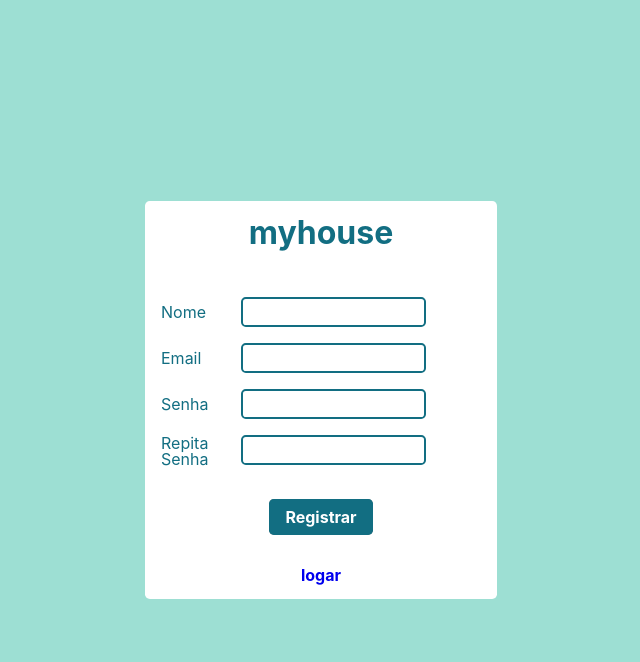
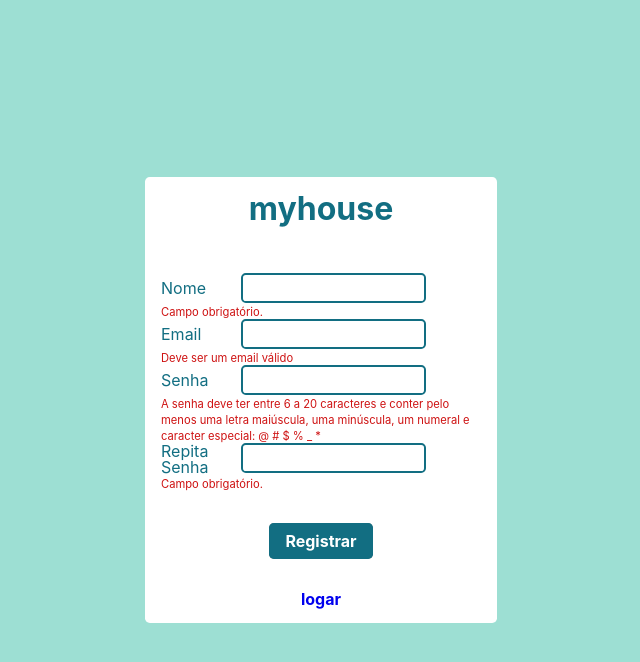
Before and after one commit to LeeJunNakao/myhouse-frontend, a Vue app: page /register in a window 1280 px wide. Both pictures are taken after a click on the button "Registrar". Shown: the top 662 px of the page, without its empty margins (319-959 px from the left). Built offline with nearby package versions, Linux system fonts and the light colour scheme; no server answers.

Commit message:
feat: implement form validation in register page

```diff
--- /dev/null
+++ b/src/functions/setter/index.ts
@@ -0,0 +1,6 @@
+/* eslint-disable max-len */
+import { Attribute } from '@/protocols/composition';
+
+export const setAttribute = (attributes: {[key:string]: Attribute}, key: string, value: string | number): void => {
+  attributes[key].value = value;
+};
--- a/src/functions/validators/form-validators.ts
+++ b/src/functions/validators/form-validator/form-validator.ts
@@ -7,6 +7,7 @@ interface Data {
 interface Config {
   required?: boolean,
   type?: string,
+  callback?: () => string,
 }
 
 interface AttributesConfig {
@@ -35,7 +36,7 @@ class FormValidator {
       this.fields = fields;
       this.fieldsKeys = Object.keys(this.fields);
       this.errors = errors;
-      if (config) this.applyConfig(config);
+      this.applyConfig(config);
     }
 
     private applyConfig(config: AttributesConfig | null): void {
@@ -44,11 +45,12 @@ class FormValidator {
     }
 
     private setRequiredFields(): void {
-      if (this.config) {
-        const fields = Object.keys(this.config);
-        this.requiredFields = fields.filter((field) => this.config && this.config[field].required);
-        this.groupFieldsByType();
-      }
+      const notRequiredFileds = this.fieldsKeys.filter((field) => {
+        if (this.config && this.config[field]) return this.config[field].required === false;
+        return false;
+      });
+      this.requiredFields = this.fieldsKeys.filter((field) => !notRequiredFileds.includes(field));
+      this.groupFieldsByType();
     }
 
     private groupFieldsByType(): void {
@@ -88,7 +90,6 @@ class FormValidator {
       if (field) {
         const regex = new RegExp(/((?=.*\d)(?=.*[a-z])(?=.*[A-Z])(?=.*[@#_*$%]).{6,20})/);
         const match = field.value.match(regex);
-        console.log(match);
         if (!match) this.errors.value[key] = 'A senha deve ter entre 6 a 20 caracteres e conter pelo menos uma letra maiúscula, uma minúscula, um numeral e caracter especial: @ # $ % _ *';
       }
     }
@@ -102,9 +103,26 @@ class FormValidator {
       });
     }
 
-    validate(): void {
+    private validateCallbacks(): void {
+      const filterFields = (key: string): boolean => {
+        if (this.config && this.config[key] && this.config[key].callback) return true;
+        return false;
+      };
+      const fields = this.fieldsKeys.filter(filterFields);
+      fields.forEach((field) => {
+        const callback = this.config && this.config[field] && this.config[field].callback;
+        if (callback) {
+          const messageError = callback();
+          if (messageError) this.errors.value[field] = messageError;
+        }
+      });
+    }
+
+    validate(): boolean {
       this.validateRequiredFields();
       this.validateTypes();
+      this.validateCallbacks();
+      return this.fieldsKeys.some((field) => this.errors.value[field]);
     }
 }
 
--- /dev/null
+++ b/src/functions/validators/form-validator/index.ts
@@ -0,0 +1,3 @@
+import FormValidator from './form-validator';
+
+export default FormValidator;
--- a/src/views/Auth/Login.vue
+++ b/src/views/Auth/Login.vue
@@ -31,7 +31,8 @@ import { computed, ref } from 'vue';
 import { useStore } from 'vuex';
 import { Attribute } from '@/protocols/composition';
 import Auth from '@/functions/auth';
-import FormValidator from '@/functions/validators/form-validators';
+import { setAttribute as setter } from '@/functions/setter';
+import FormValidator from '@/functions/validators/form-validator';
 import { translateError } from '@/functions/translator';
 import * as authService from '@/services/auth';
 import Input from '@/components/Inputs';
@@ -47,7 +48,7 @@ export default {
     ErrorMessage,
     Loading,
   },
-  setup() {
+  setup(): { [key: string ]: any} {
     const store = useStore();
     const auth = new Auth(store);
 
@@ -57,12 +58,16 @@ export default {
 
     const formErrors = ref({ email: null, password: null, response: null });
     const attributes: { [index: string]: Attribute } = { email, password };
-    // eslint-disable-next-line max-len
-    const formValidator = new FormValidator(attributes, formErrors, { email: { required: true, type: 'email' }, password: { required: true, type: 'password' } });
-
-    const setAttribute = (attribute: string, value: string): void => {
-      attributes[attribute].value = value;
-    };
+    const formValidator = new FormValidator(attributes, formErrors, {
+      email: {
+        required: true,
+        type: 'email',
+      },
+      password: {
+        required: true,
+        type: 'password',
+      },
+    });
 
     const hasFormError = computed(() => {
       const errors = Object.values(formErrors.value);
@@ -90,6 +95,8 @@ export default {
       }
     };
 
+    const setAttribute = (key: string, value: string) => setter(attributes, key, value);
+
     return {
       email,
       password,
--- a/src/views/Auth/Register.vue
+++ b/src/views/Auth/Register.vue
@@ -1,20 +1,98 @@
 <template>
-  <Layout buttonText="Registrar" footerPath="/" footerText="logar">
-    <Input label="Nome" />
-    <Input label="Email" />
-    <Input label="Senha" />
-    <Input label="Repita Senha" />
+  <Layout buttonText="Registrar" footerPath="/" footerText="logar" :handleSubmit="register">
+    <Input
+      label="Nome"
+      :value="name"
+      :setValue="(value) => setAttribute('name', value)"
+    />
+    <ErrorMessage v-if="formErrors.name" :message="formErrors.name" />
+    <Input
+      label="Email"
+      :value="email"
+      :setValue="(value) => setAttribute('email', value)"
+    />
+    <ErrorMessage v-if="formErrors.email" :message="formErrors.email" />
+    <Input
+      label="Senha"
+      :value="password"
+      type="password"
+      :setValue="(value) => setAttribute('password', value)"
+    />
+    <ErrorMessage v-if="formErrors.password" :message="formErrors.password" />
+    <Input
+      label="Repita Senha"
+      type="password"
+      :value="repeatPassword"
+      :setValue="(value) => setAttribute('repeatPassword', value)"
+    />
+    <ErrorMessage v-if="formErrors.repeatPassword" :message="formErrors.repeatPassword" />
   </Layout>
 </template>
 
-<script>
+<script lang="ts">
+import { ref } from 'vue';
+import { setAttribute as setter } from '@/functions/setter';
+import * as authService from '@/services/auth';
+import FormValidator from '@/functions/validators/form-validator';
 import Input from '@/components/Inputs';
+import ErrorMessage from '@/components/Layout/ErrorMessage.vue';
 import Layout from './Layout.vue';
 
 export default {
   components: {
     Layout,
     Input,
+    ErrorMessage,
+  },
+  setup(): { [key: string ]: any} {
+    const name = ref('');
+    const email = ref('');
+    const password = ref('');
+    const repeatPassword = ref('');
+    const attributes = {
+      name, email, password, repeatPassword,
+    };
+    const formErrors = ref({
+      name: null, email: null, password: null, repeatPassword: null,
+    });
+
+    const verifyPasswords = (): string => {
+      if (password.value !== repeatPassword.value) return 'Deve estar igual a senha.';
+      return '';
+    };
+    const formValidator = new FormValidator(attributes, formErrors, {
+      email: {
+        type: 'email',
+      },
+      password: {
+        type: 'password',
+      },
+      repeatPassword: {
+        callback: verifyPasswords,
+      },
+    });
+
+    const register = async (): Promise<void> => {
+      const hasError = formValidator.validate();
+      if (!hasError) {
+        try {
+          const { token } = await authService.register({
+            name: name.value,
+            email: email.value,
+            password: password.value,
+          });
+          console.log(token);
+        } catch (error) {
+          console.log(error.response.data);
+        }
+      }
+    };
+
+    const setAttribute = (key: string, value: string) => setter(attributes, key, value);
+
+    return {
+      name, email, password, repeatPassword, setAttribute, formErrors, register,
+    };
   },
 };
 </script>
```
Also changed, not shown: .eslintrc.js.
